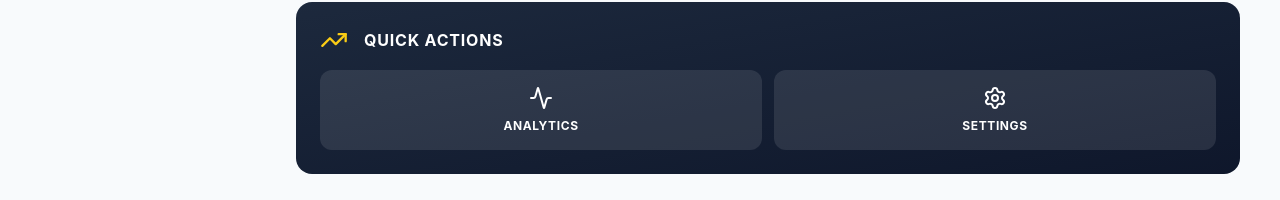
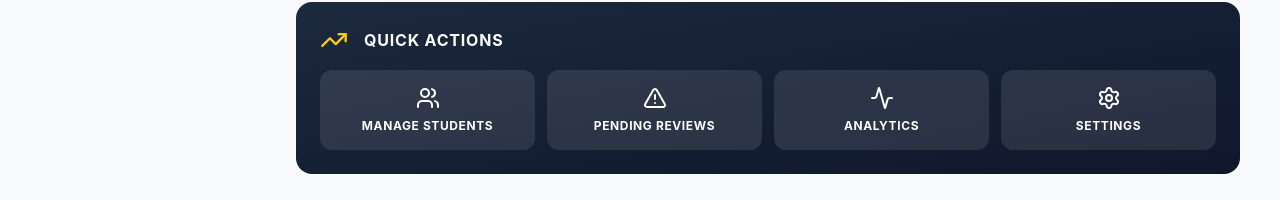
Before and after one commit to beans-26/OSA-Connect-deploy, a React (Vite) app in the folder frontend/: page /admin/overview in a window 1280 px wide. Shown: the part 1006-1206 px from the top of the page. Built offline with nearby package versions, Linux system fonts and the light colour scheme; no server answers; sample sign-in values are in the browser's storage.

Commit message:
Revert "fix: Remove staff routes from admin access, admin-only dashboard"
This reverts commit d1bdf538fe7d6aec7a424721eb5bed6789abb127.

```diff
--- a/frontend/src/App.jsx
+++ b/frontend/src/App.jsx
@@ -74,12 +74,12 @@ function App() {
           <Route path="/faculty/history" element={<ProtectedRoute element={<GuardHistory />} allowedRoles={['faculty', 'admin']} />} />
           <Route path="/faculty/*" element={<Navigate to="/faculty/dashboard" replace />} />
 
-          <Route path="/staff/overview" element={<ProtectedRoute element={<ReportViolation />} allowedRoles={['staff']} />} />
-          <Route path="/staff/students" element={<ProtectedRoute element={<AllStudents />} allowedRoles={['staff']} />} />
-          <Route path="/staff/pending" element={<ProtectedRoute element={<PendingReviews />} allowedRoles={['staff']} />} />
-          <Route path="/staff/archives" element={<ProtectedRoute element={<Archives />} allowedRoles={['staff']} />} />
-          <Route path="/staff/settings" element={<ProtectedRoute element={<StaffSettings />} allowedRoles={['staff']} />} />
-          <Route path="/staff/analytics" element={<ProtectedRoute element={<Analytics />} allowedRoles={['staff']} />} />
+          <Route path="/staff/overview" element={<ProtectedRoute element={<ReportViolation />} allowedRoles={['admin', 'staff']} />} />
+          <Route path="/staff/students" element={<ProtectedRoute element={<AllStudents />} allowedRoles={['admin', 'staff']} />} />
+          <Route path="/staff/pending" element={<ProtectedRoute element={<PendingReviews />} allowedRoles={['admin', 'staff']} />} />
+          <Route path="/staff/archives" element={<ProtectedRoute element={<Archives />} allowedRoles={['admin', 'staff']} />} />
+          <Route path="/staff/settings" element={<ProtectedRoute element={<StaffSettings />} allowedRoles={['admin', 'staff']} />} />
+          <Route path="/staff/analytics" element={<ProtectedRoute element={<Analytics />} allowedRoles={['admin', 'staff']} />} />
           <Route path="/staff/*" element={<Navigate to="/staff/overview" replace />} />
 
           <Route path="/admin/overview" element={<ProtectedRoute element={<AdminDashboard />} allowedRoles={['admin']} />} />
--- a/frontend/src/components/Sidebar.jsx
+++ b/frontend/src/components/Sidebar.jsx
@@ -22,6 +22,9 @@ const Sidebar = ({ role }) => {
         ],
         admin: [
             { name: 'Overview', path: '/admin/overview', icon: LayoutDashboard },
+            { name: 'View All Students', path: '/staff/students', icon: Users },
+            { name: 'Pending Reviews', path: '/staff/pending', icon: AlertTriangle },
+            { name: 'Archives', path: '/staff/archives', icon: Clock },
             { name: 'Analytics', path: '/staff/analytics', icon: BarChart3 },
             { name: 'Settings', path: '/staff/settings', icon: Settings },
         ],
--- a/frontend/src/pages/admin/AdminDashboard.jsx
+++ b/frontend/src/pages/admin/AdminDashboard.jsx
@@ -275,7 +275,21 @@ const AdminDashboard = () => {
                                 <TrendingUp className="text-ustp-gold" size={28} />
                                 <h3 className="font-bold uppercase tracking-wider">Quick Actions</h3>
                             </div>
-                            <div className="grid grid-cols-2 gap-3">
+                            <div className="grid grid-cols-2 md:grid-cols-4 gap-3">
+                                <a
+                                    href="/staff/students"
+                                    className="flex flex-col items-center gap-2 p-4 bg-white/10 rounded-xl hover:bg-white/20 transition-colors"
+                                >
+                                    <Users size={24} />
+                                    <span className="text-xs font-bold uppercase tracking-wider">Manage Students</span>
+                                </a>
+                                <a
+                                    href="/staff/pending"
+                                    className="flex flex-col items-center gap-2 p-4 bg-white/10 rounded-xl hover:bg-white/20 transition-colors"
+                                >
+                                    <AlertTriangle size={24} />
+                                    <span className="text-xs font-bold uppercase tracking-wider">Pending Reviews</span>
+                                </a>
                                 <a
                                     href="/staff/analytics"
                                     className="flex flex-col items-center gap-2 p-4 bg-white/10 rounded-xl hover:bg-white/20 transition-colors"
```
